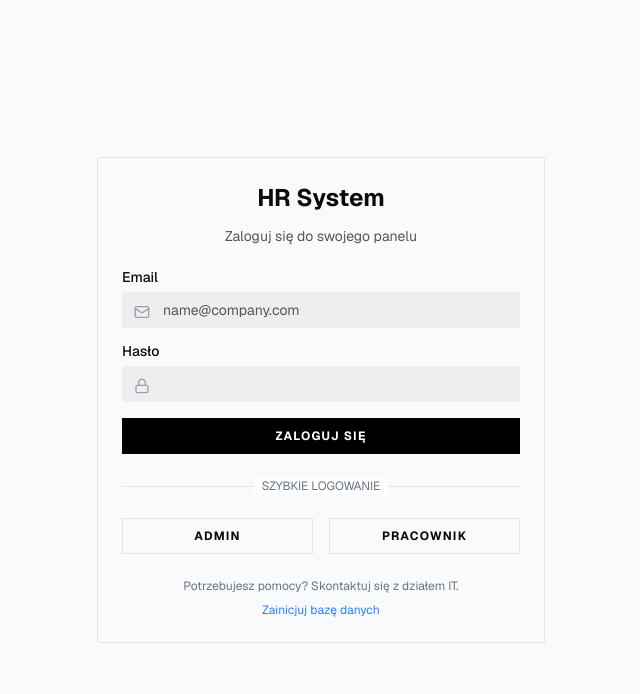
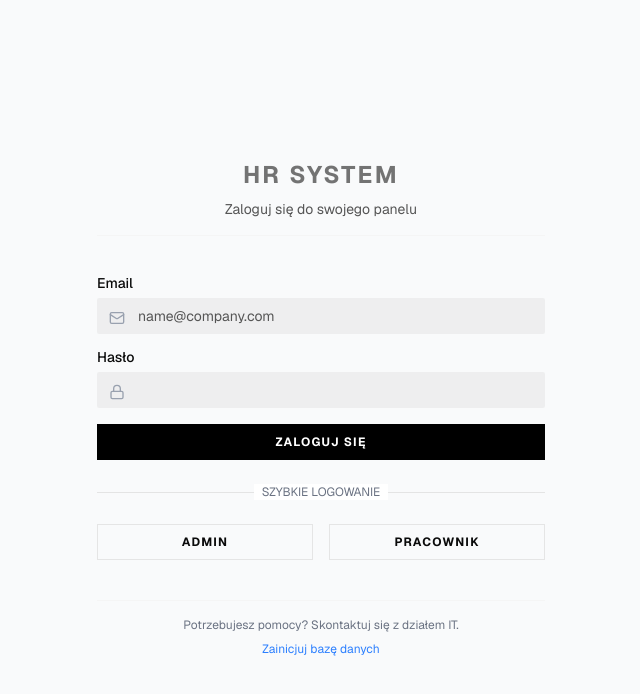
Before and after one commit to matikgal/hr-sys, a Next.js app: page /login in a window 1280 px wide. Shown: the top 694 px of the page, without its empty margins (319-959 px from the left). Built offline with nearby package versions, Linux system fonts and the light colour scheme; no server answers.

Commit message:
Integrate database service

```diff
--- /dev/null
+++ b/src/components/ui/card.tsx
@@ -0,0 +1,87 @@
+"use client"
+
+import * as React from "react"
+import { motion, HTMLMotionProps } from "framer-motion"
+
+import { cn } from "@/lib/utils"
+
+function Card({
+  className,
+  ...props
+}: React.ComponentProps<"div">) {
+  return (
+    <div
+      data-slot="card"
+      className={cn(
+        "flex flex-col gap-4 text-sm text-card-foreground",
+        className
+      )}
+      {...props}
+    />
+  )
+}
+
+function CardHeader({ className, ...props }: React.ComponentProps<"div">) {
+  return (
+    <div
+      data-slot="card-header"
+      className={cn(
+        "flex flex-col space-y-1.5 py-4 border-b border-neutral-100 dark:border-neutral-800 mb-4",
+        className
+      )}
+      {...props}
+    />
+  )
+}
+
+function CardTitle({ className, ...props }: React.ComponentProps<"div">) {
+  return (
+    <div
+      data-slot="card-title"
+      className={cn("text-xs font-bold uppercase tracking-widest text-neutral-500", className)}
+      {...props}
+    />
+  )
+}
+
+function CardDescription({ className, ...props }: React.ComponentProps<"div">) {
+  return (
+    <div
+      data-slot="card-description"
+      className={cn("text-sm text-muted-foreground mt-1", className)}
+      {...props}
+    />
+  )
+}
+
+function CardContent({ className, ...props }: React.ComponentProps<"div">) {
+  return (
+    <div
+      data-slot="card-content"
+      className={cn("py-2", className)}
+      {...props}
+    />
+  )
+}
+
+function CardFooter({ className, ...props }: React.ComponentProps<"div">) {
+  return (
+    <div
+      data-slot="card-footer"
+      className={cn(
+        "flex items-center pt-4 border-t border-neutral-100 dark:border-neutral-800 mt-4",
+        className
+      )}
+      {...props}
+    />
+  )
+}
+
+export {
+  Card,
+  CardHeader,
+  CardFooter,
+  CardTitle,
+  CardDescription,
+  CardContent,
+}
```
